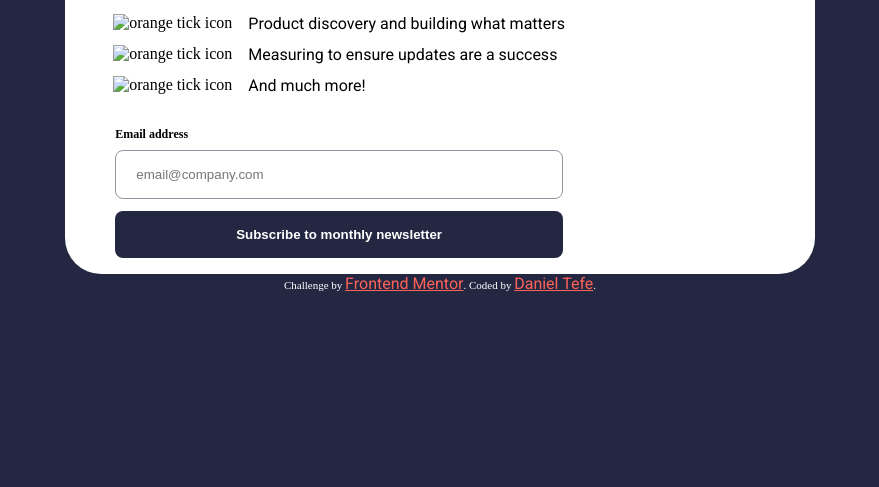
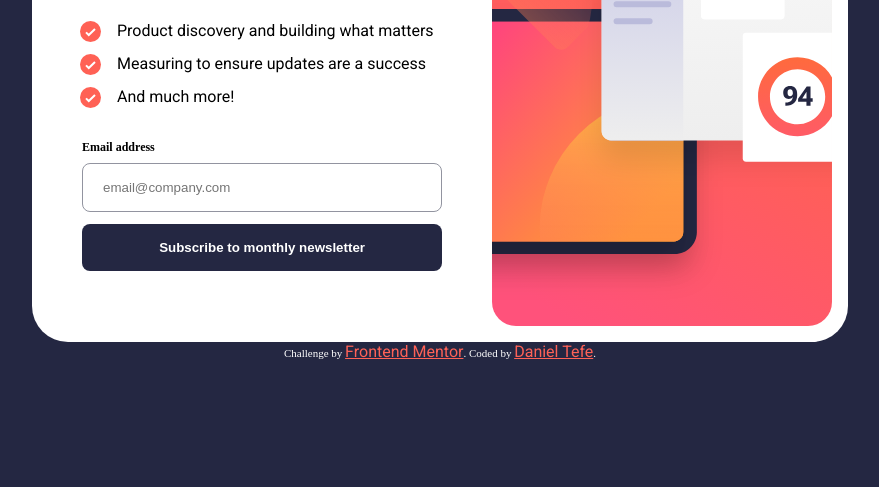
Before and after one commit to awaritefe/newsletter-signup-form-with-success-message-modal, a plain HTML site: page index.html in a window 1280 px wide. Shown: the part 313-800 px from the top of the page, without its empty margins (200-1079 px from the left). Drawn offline with nearby package versions, Linux system fonts and the light colour scheme; files that its build step writes are made by us from their sources; the site is published under a folder, as on GitHub Pages, so addresses that start at the root find nothing.

Commit message:
amended paths on images

```diff
--- a/index.html
+++ b/index.html
@@ -23,9 +23,9 @@
   <main>
     <div class="signup-form">
       <picture class="signup-form-image">
-        <img class="desktop-image" src="/assets/images/illustration-sign-up-desktop.svg"
+        <img class="desktop-image" src="./assets/images/illustration-sign-up-desktop.svg"
           alt="Desktop illustration image">
-        <img class="mobile-image" src="/assets/images/illustration-sign-up-mobile.svg" alt="Mobile illustration image">
+        <img class="mobile-image" src="./assets/images/illustration-sign-up-mobile.svg" alt="Mobile illustration image">
       </picture>
       <div class="signup-form-wrapper">
         <div class="signup-form-content">
@@ -34,13 +34,13 @@
           <p class="signup-form-subtitle">Join 60,000+ product managers receiving monthly updates on:</p>
 
           <ul class="signup-form-list">
-            <li><img src="/assets/images/icon-list.svg" alt="orange tick icon">
+            <li><img src="./assets/images/icon-list.svg" alt="orange tick icon">
               <p>Product discovery and building what matters</p>
             </li>
-            <li><img src="/assets/images/icon-list.svg" alt="orange tick icon">
+            <li><img src="./assets/images/icon-list.svg" alt="orange tick icon">
               <p>Measuring to ensure updates are a success</p>
             </li>
-            <li><img src="/assets/images/icon-list.svg" alt="orange tick icon">
+            <li><img src="./assets/images/icon-list.svg" alt="orange tick icon">
               <p>And much more!</p>
             </li>
           </ul>
@@ -64,7 +64,7 @@
     <!-- Success message start -->
     <dialog>
       <div class="success-modal">
-        <img src="/assets/images/icon-list.svg" alt="orange tick icon">
+        <img src="./assets/images/icon-list.svg" alt="orange tick icon">
         <h2>Thanks for subscribing!</h2>
 
         <p>A confirmation email has been sent to <b class="email-address">ash@loremcompany.com.</b>
```
